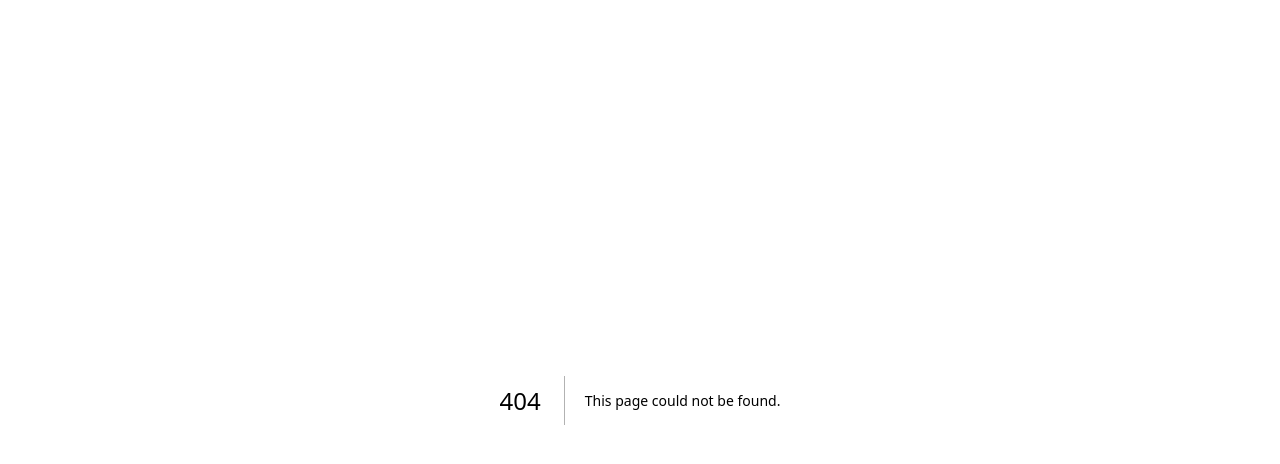
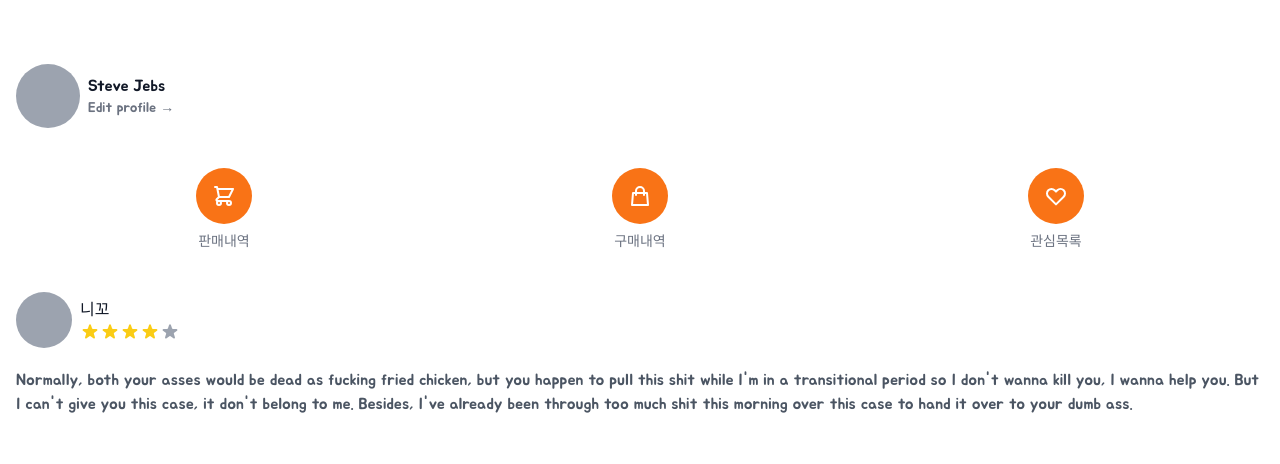
Before and after one commit to JaeHyunLee123/carrot-market-clone-page-router, a Next.js app: page /profile in a window 1280 px wide. Before the commit this address had no page. Shown: the top 464 px of the page. Built offline with nearby package versions, Linux system fonts and the light colour scheme.

Commit message:
#5.10 Profile

```diff
--- /dev/null
+++ b/pages/profile.tsx
@@ -0,0 +1,141 @@
+import type { NextPage } from "next";
+
+const Profile: NextPage = () => {
+  return (
+    <div className="py-16 px-4">
+      <div className="flex items-center space-x-2">
+        <div className="aspect-square w-16 bg-gray-400 rounded-full" />
+        <div className="flex flex-col">
+          <span className=" text-gray-900">Steve Jebs</span>
+          <span className="text-sm text-gray-500">Edit profile &rarr;</span>
+        </div>
+      </div>
+      <div className="grid grid-cols-3 mt-10">
+        <div className="flex flex-col items-center space-y-2 cursor-pointer">
+          <div className="w-fit bg-orange-500 p-4 rounded-full text-white hover:bg-orange-600">
+            <svg
+              className="w-6 h-6"
+              fill="none"
+              stroke="currentColor"
+              viewBox="0 0 24 24"
+              xmlns="http://www.w3.org/2000/svg"
+            >
+              <path
+                strokeLinecap="round"
+                strokeLinejoin="round"
+                strokeWidth="2"
+                d="M3 3h2l.4 2M7 13h10l4-8H5.4M7 13L5.4 5M7 13l-2.293 2.293c-.63.63-.184 1.707.707 1.707H17m0 0a2 2 0 100 4 2 2 0 000-4zm-8 2a2 2 0 11-4 0 2 2 0 014 0z"
+              ></path>
+            </svg>
+          </div>
+          <span className="text-sm text-gray-500">판매내역</span>
+        </div>
+        <div className="flex flex-col items-center space-y-2 cursor-pointer">
+          <div className="w-fit bg-orange-500 p-4 rounded-full text-white hover:bg-orange-600">
+            <svg
+              className="w-6 h-6"
+              fill="none"
+              stroke="currentColor"
+              viewBox="0 0 24 24"
+              xmlns="http://www.w3.org/2000/svg"
+            >
+              <path
+                strokeLinecap="round"
+                strokeLinejoin="round"
+                strokeWidth="2"
+                d="M16 11V7a4 4 0 00-8 0v4M5 9h14l1 12H4L5 9z"
+              ></path>
+            </svg>
+          </div>
+          <span className="text-sm text-gray-500">구매내역</span>
+        </div>
+        <div className="flex flex-col items-center space-y-2 cursor-pointer">
+          <div className="w-fit bg-orange-500 p-4 rounded-full text-white hover:bg-orange-600">
+            <svg
+              className="w-6 h-6"
+              fill="none"
+              stroke="currentColor"
+              viewBox="0 0 24 24"
+              xmlns="http://www.w3.org/2000/svg"
+            >
+              <path
+                strokeLinecap="round"
+                strokeLinejoin="round"
+                strokeWidth="2"
+                d="M4.318 6.318a4.5 4.5 0 000 6.364L12 20.364l7.682-7.682a4.5 4.5 0 00-6.364-6.364L12 7.636l-1.318-1.318a4.5 4.5 0 00-6.364 0z"
+              ></path>
+            </svg>
+          </div>
+          <span className="text-sm text-gray-500">관심목록</span>
+        </div>
+      </div>
+      <div>
+        <div className="flex space-x-2 items-center mt-10">
+          <div className="aspect-square w-14 bg-gray-400 rounded-full" />
+          <div>
+            <h4 className="text-gray-900">니꼬</h4>
+            <div className="flex">
+              <svg
+                className="text-yellow-400 h-5 w-5"
+                xmlns="http://www.w3.org/2000/svg"
+                viewBox="0 0 20 20"
+                fill="currentColor"
+                aria-hidden="true"
+              >
+                <path d="M9.049 2.927c.3-.921 1.603-.921 1.902 0l1.07 3.292a1 1 0 00.95.69h3.462c.969 0 1.371 1.24.588 1.81l-2.8 2.034a1 1 0 00-.364 1.118l1.07 3.292c.3.921-.755 1.688-1.54 1.118l-2.8-2.034a1 1 0 00-1.175 0l-2.8 2.034c-.784.57-1.838-.197-1.539-1.118l1.07-3.292a1 1 0 00-.364-1.118L2.98 8.72c-.783-.57-.38-1.81.588-1.81h3.461a1 1 0 00.951-.69l1.07-3.292z" />
+              </svg>
+              <svg
+                className="text-yellow-400 h-5 w-5"
+                xmlns="http://www.w3.org/2000/svg"
+                viewBox="0 0 20 20"
+                fill="currentColor"
+                aria-hidden="true"
+              >
+                <path d="M9.049 2.927c.3-.921 1.603-.921 1.902 0l1.07 3.292a1 1 0 00.95.69h3.462c.969 0 1.371 1.24.588 1.81l-2.8 2.034a1 1 0 00-.364 1.118l1.07 3.292c.3.921-.755 1.688-1.54 1.118l-2.8-2.034a1 1 0 00-1.175 0l-2.8 2.034c-.784.57-1.838-.197-1.539-1.118l1.07-3.292a1 1 0 00-.364-1.118L2.98 8.72c-.783-.57-.38-1.81.588-1.81h3.461a1 1 0 00.951-.69l1.07-3.292z" />
+              </svg>
+              <svg
+                className="text-yellow-400 h-5 w-5"
+                xmlns="http://www.w3.org/2000/svg"
+                viewBox="0 0 20 20"
+                fill="currentColor"
+                aria-hidden="true"
+              >
+                <path d="M9.049 2.927c.3-.921 1.603-.921 1.902 0l1.07 3.292a1 1 0 00.95.69h3.462c.969 0 1.371 1.24.588 1.81l-2.8 2.034a1 1 0 00-.364 1.118l1.07 3.292c.3.921-.755 1.688-1.54 1.118l-2.8-2.034a1 1 0 00-1.175 0l-2.8 2.034c-.784.57-1.838-.197-1.539-1.118l1.07-3.292a1 1 0 00-.364-1.118L2.98 8.72c-.783-.57-.38-1.81.588-1.81h3.461a1 1 0 00.951-.69l1.07-3.292z" />
+              </svg>
+              <svg
+                className="text-yellow-400 h-5 w-5"
+                xmlns="http://www.w3.org/2000/svg"
+                viewBox="0 0 20 20"
+                fill="currentColor"
+                aria-hidden="true"
+              >
+                <path d="M9.049 2.927c.3-.921 1.603-.921 1.902 0l1.07 3.292a1 1 0 00.95.69h3.462c.969 0 1.371 1.24.588 1.81l-2.8 2.034a1 1 0 00-.364 1.118l1.07 3.292c.3.921-.755 1.688-1.54 1.118l-2.8-2.034a1 1 0 00-1.175 0l-2.8 2.034c-.784.57-1.838-.197-1.539-1.118l1.07-3.292a1 1 0 00-.364-1.118L2.98 8.72c-.783-.57-.38-1.81.588-1.81h3.461a1 1 0 00.951-.69l1.07-3.292z" />
+              </svg>
+              <svg
+                className="text-gray-400 h-5 w-5"
+                xmlns="http://www.w3.org/2000/svg"
+                viewBox="0 0 20 20"
+                fill="currentColor"
+                aria-hidden="true"
+              >
+                <path d="M9.049 2.927c.3-.921 1.603-.921 1.902 0l1.07 3.292a1 1 0 00.95.69h3.462c.969 0 1.371 1.24.588 1.81l-2.8 2.034a1 1 0 00-.364 1.118l1.07 3.292c.3.921-.755 1.688-1.54 1.118l-2.8-2.034a1 1 0 00-1.175 0l-2.8 2.034c-.784.57-1.838-.197-1.539-1.118l1.07-3.292a1 1 0 00-.364-1.118L2.98 8.72c-.783-.57-.38-1.81.588-1.81h3.461a1 1 0 00.951-.69l1.07-3.292z" />
+              </svg>
+            </div>
+          </div>
+        </div>
+        <div className="mt-5">
+          <p className="text-gray-600">
+            Normally, both your asses would be dead as fucking fried chicken,
+            but you happen to pull this shit while I&apos;m in a transitional
+            period so I don&apos;t wanna kill you, I wanna help you. But I
+            can&apos;t give you this case, it don&apos;t belong to me. Besides,
+            I&apos;ve already been through too much shit this morning over this
+            case to hand it over to your dumb ass.
+          </p>
+        </div>
+      </div>
+    </div>
+  );
+};
+
+export default Profile;
```
